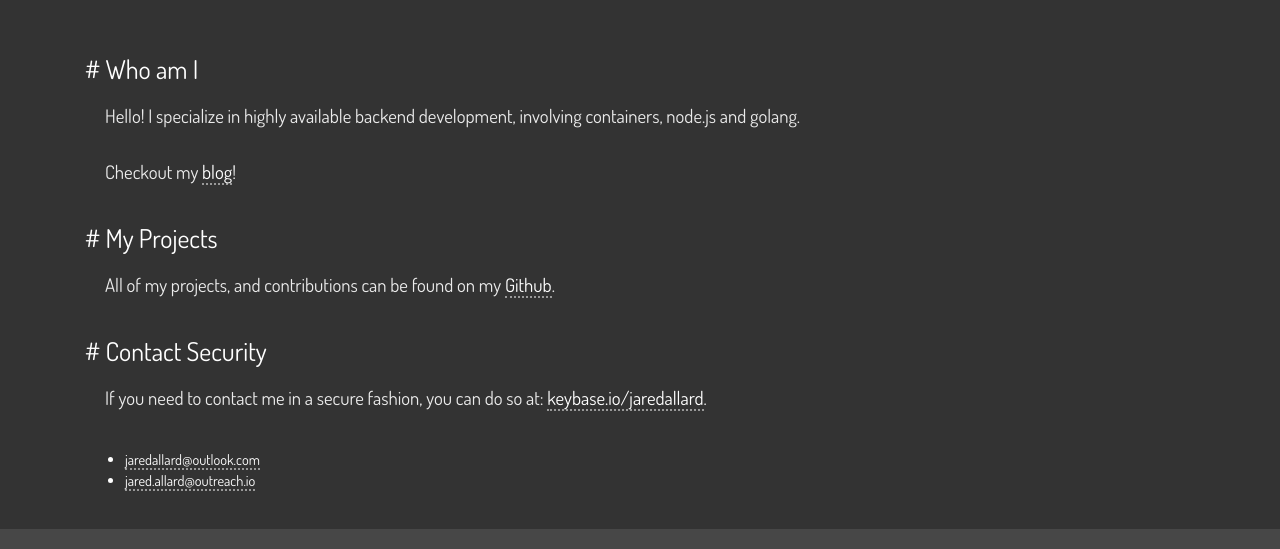
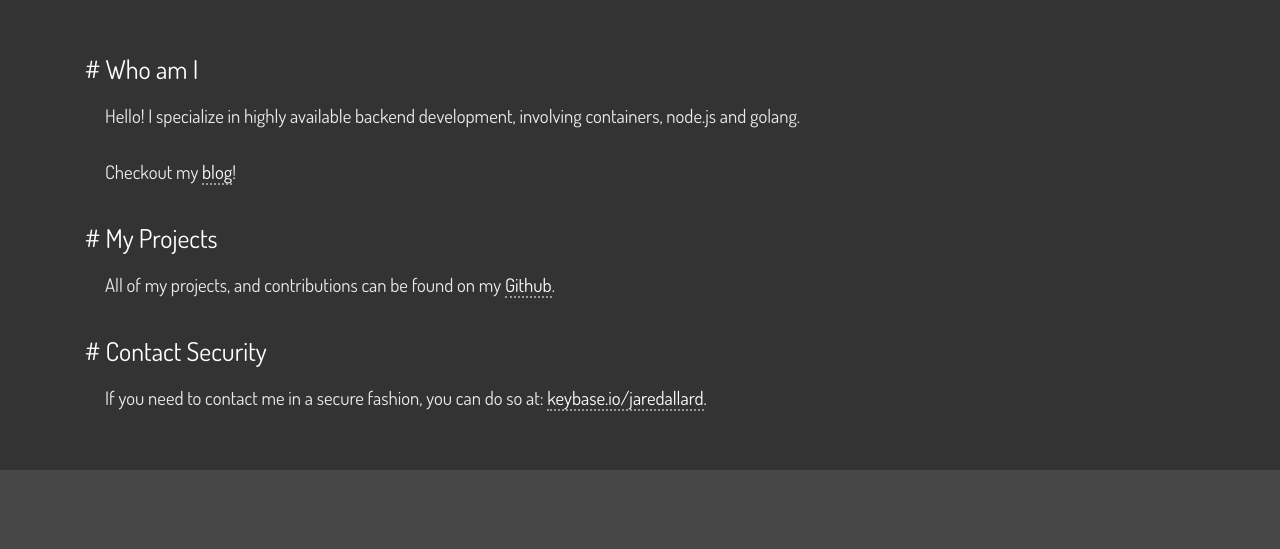
Before and after one commit to jaredallard/jaredallard.github.io, a website: page index.html in a window 1280 px wide. Shown: the part 148-697 px from the top of the page. Drawn offline with nearby package versions, Linux system fonts and the light colour scheme.

Commit message:
fix: remove emails

```diff
--- a/index.html
+++ b/index.html
@@ -69,11 +69,6 @@
       <h3># Contact Security</h3>
       <p class='textbox'>
         If you need to contact me in a secure fashion, you can do so at: <a href="https://keybase.io/jaredallard">keybase.io/jaredallard</a>.
-
-        <ul>
-          <li><a href="mailto:jaredallard@outlook.com">jaredallard@outlook.com</a></li>
-          <li><a href="mailto:jared.allard@outreach.io">jared.allard@outreach.io</a></li>
-        </ul>
       </p>
       <br />
     </div>
```
